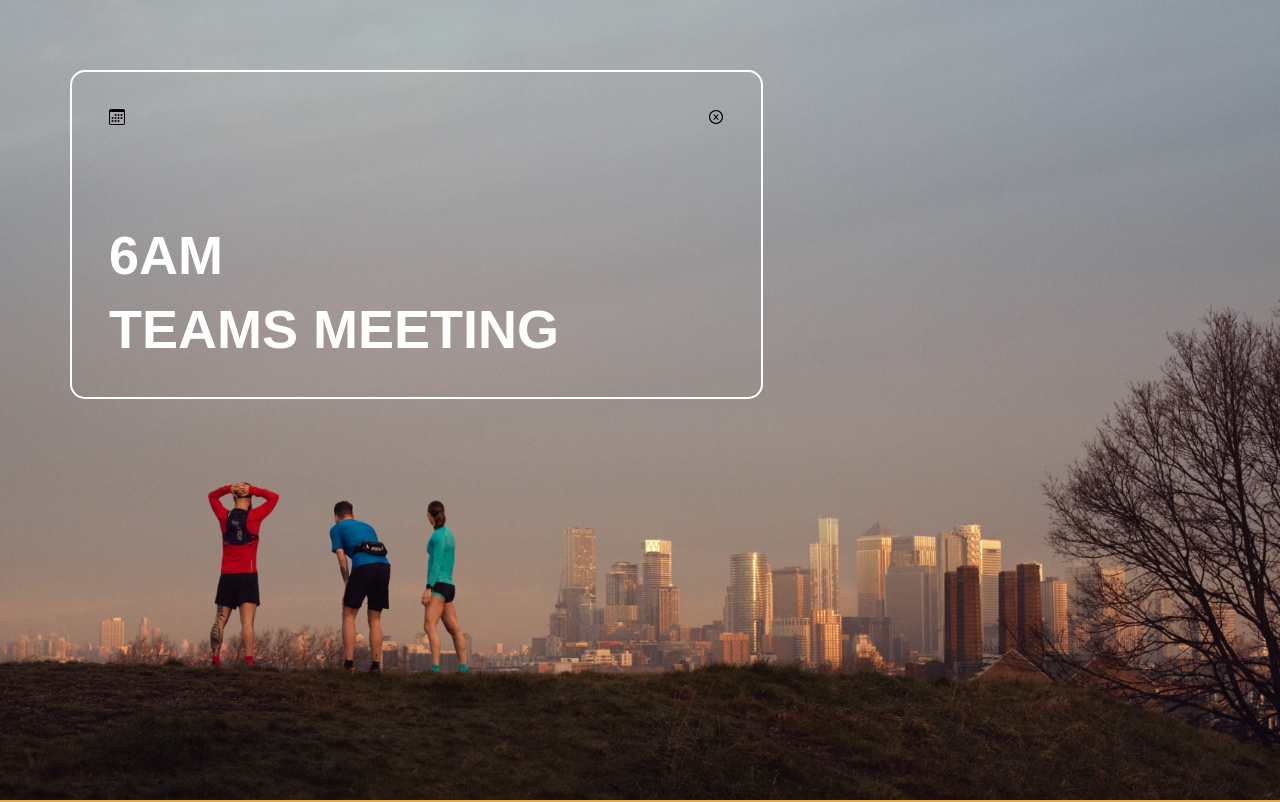
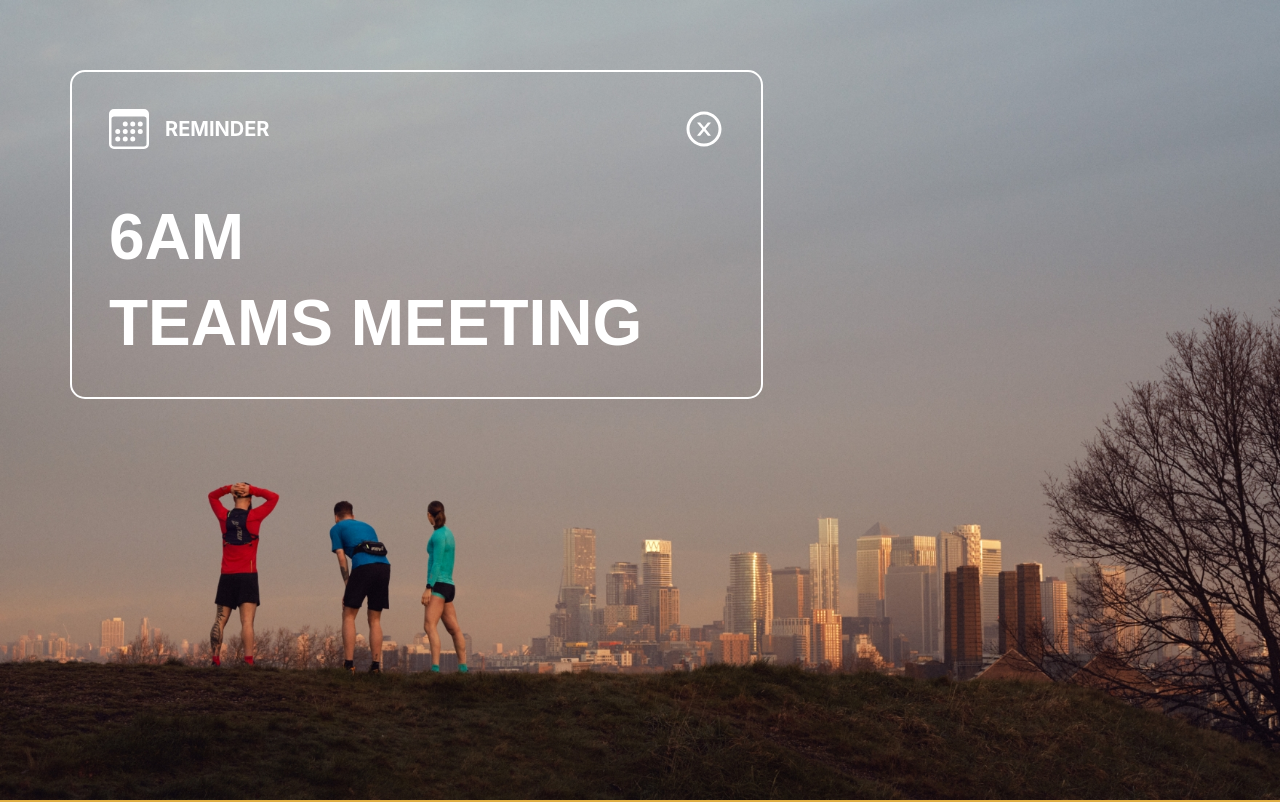
Before and after one commit to leoarthurwall/Inov8WebBuild, a React (Create React App) app: page / in a window 1280 px wide. Shown: the top 802 px of the page. Built offline with nearby package versions, Linux system fonts and the light colour scheme.

Commit message:
added all styled components to the notifications section on the page, first wave of basic styling complete

```diff
--- a/src/Components/SectionOne/SectionOneNotification/SectionOneNotification.js
+++ b/src/Components/SectionOne/SectionOneNotification/SectionOneNotification.js
@@ -1,8 +1,7 @@
 import React from "react";
 import styled from "styled-components";
-import {AiOutlineCloseCircle} from 'react-icons/ai'
-import {BsCalendar3} from 'react-icons/bs'
-
+import { AiOutlineCloseCircle } from "react-icons/ai";
+import { BsCalendar3 } from "react-icons/bs";
 
 const NotificationContainer = styled.div`
   top: 71px;
@@ -26,18 +25,28 @@ const TopRowContainer = styled.div`
   display: flex;
   justify-content: space-between;
   align-items: center;
-
-`
+`;
+const TopRowLeft = styled.div`
+  display: flex;
+  align-items: center;
+  justify-content: flex-start;
+  gap: 1rem;
+`;
+const ReminderText = styled.h4`
+  color: #fff;
+  margin: 0;
+  font-size: 20px;
+`;
 const TextContainer = styled.div`
-display:flex;
+  display: flex;
   flex-direction: column;
   gap: 12px;
-`
+`;
 const NotificationText = styled.h3`
   color: #fff;
   font-weight: 600;
   font-family: sans-serif;
-  font-size: 54px;
+  font-size: 64px;
   margin: 0;
   height: auto;
 `;
@@ -46,8 +55,11 @@ const SectionOneNotification = () => {
   return (
     <NotificationContainer>
       <TopRowContainer>
-    <BsCalendar3 />
-    <AiOutlineCloseCircle />
+        <TopRowLeft>
+          <BsCalendar3 size={40} color="#fff" />
+          <ReminderText>REMINDER</ReminderText>
+        </TopRowLeft>
+        <AiOutlineCloseCircle size={40} color="#fff" />
       </TopRowContainer>
       <TextContainer>
         <NotificationText>6AM</NotificationText>
```
Lines whose indentation alone changed are shown as unchanged.
